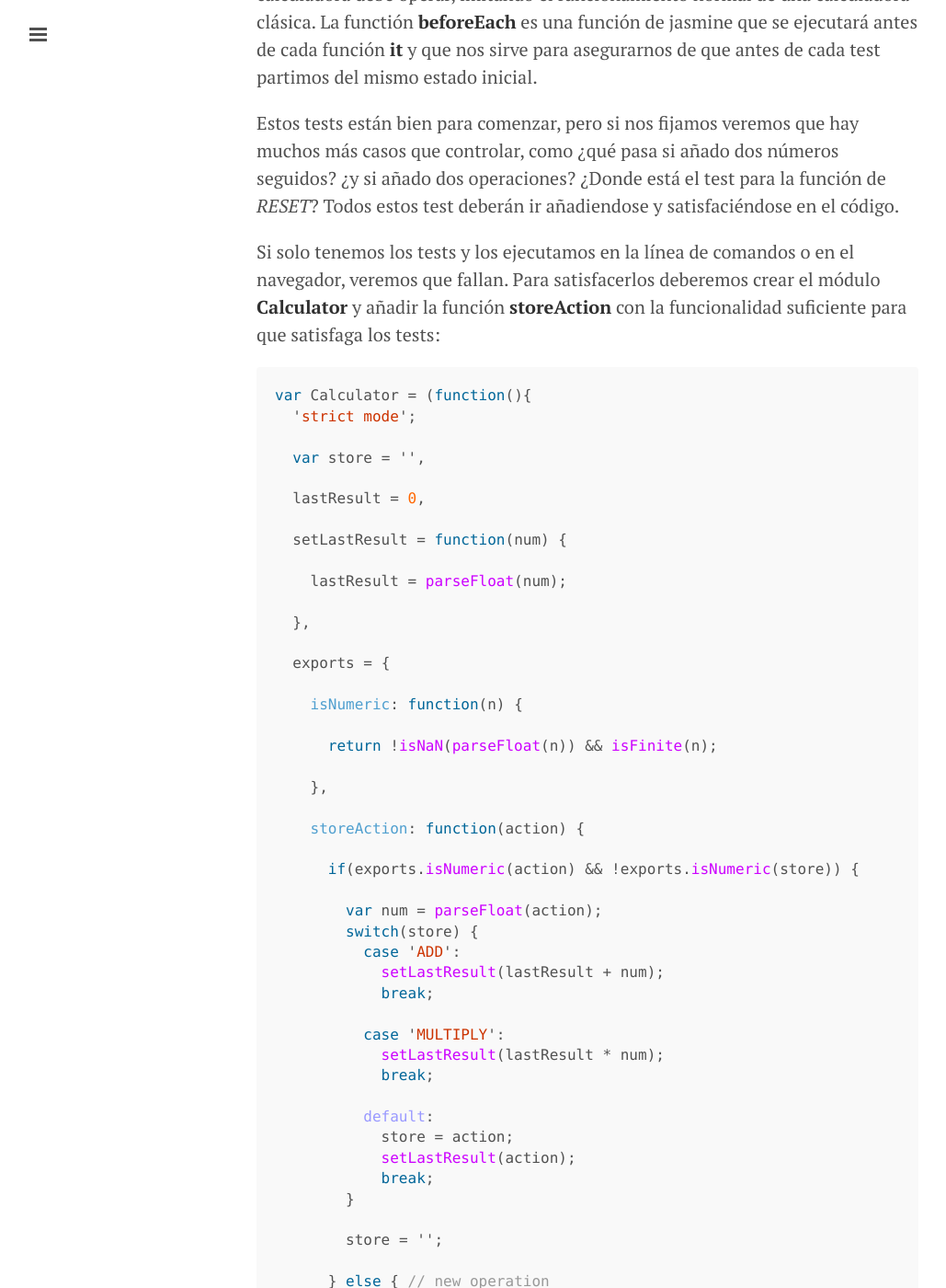
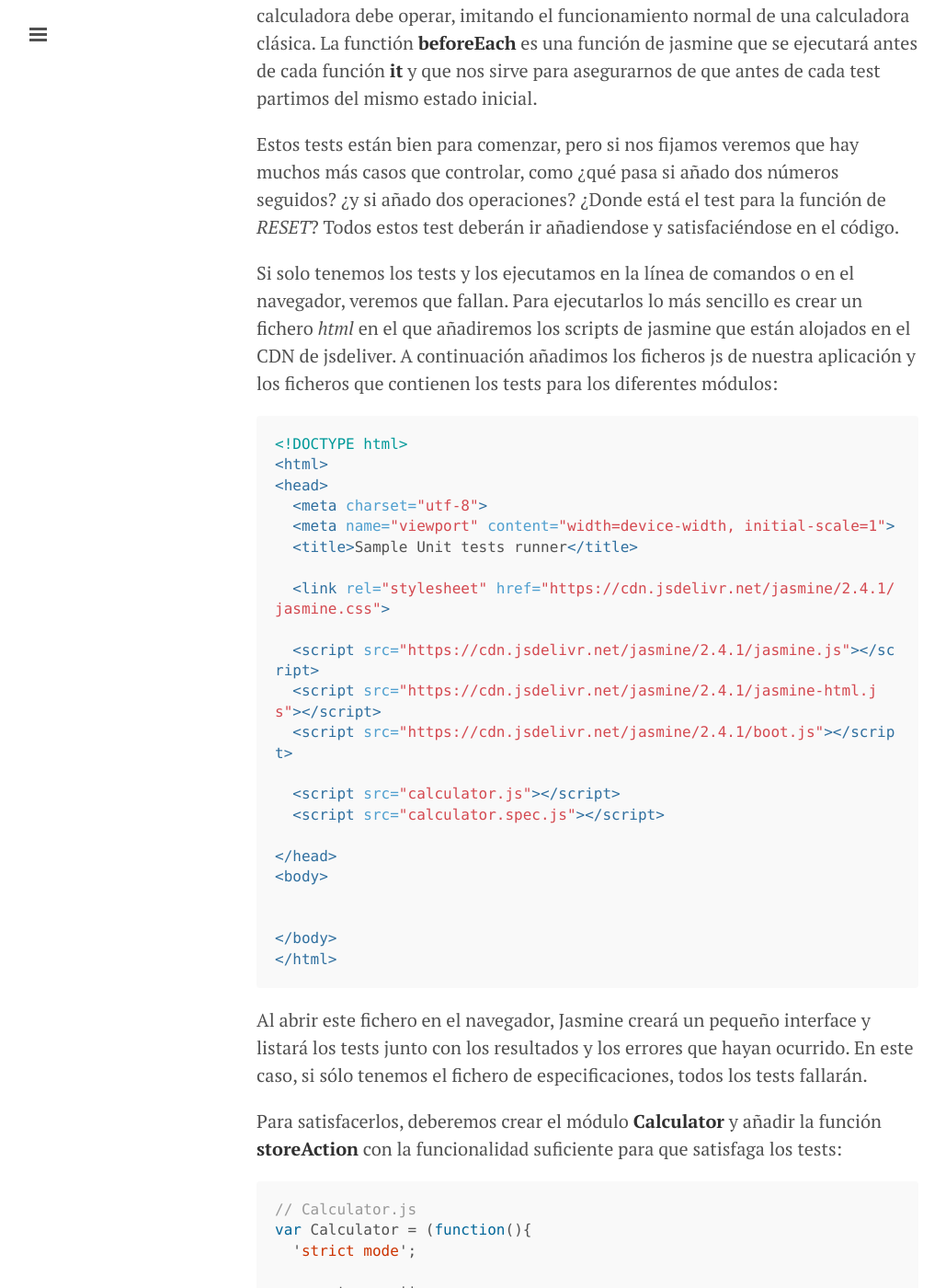
Before and after one commit to juanmirod/juanmirod.github.io, a Jekyll site: the page built from _posts/2016-04-21-tests-unitarios-en-javascript.markdown, in a window 1280 px wide and 1400 px high, scrolled down 2810 px. Shown: the whole window at 92% size, without its empty margins (1-1030 px from the left). Built offline with Jekyll 4.4.1, drawn with Linux system fonts in a browser that asks for light colours; some of the changed text lies outside the part shown.

Commit message:
Añadido ejemplo de como usar Jasmine

````diff
--- a/_posts/2016-04-21-tests-unitarios-en-javascript.markdown
+++ b/_posts/2016-04-21-tests-unitarios-en-javascript.markdown
@@ -36,6 +36,7 @@ En problemas fáciles como este de la calculadora, es fácil verse tentado a pon
 Por eso es por lo que en esta ocasión vamos a usar TDD y vamos a escribir primero unos tests de lo que queremos que nuestra calculadora haga:
 
 ```javascript
+// Calculator.spec.js
 describe('Calculator', function() {
 
   it('should have a storeAction function', function() {
@@ -77,9 +78,39 @@ Bien, ya sabemos lo que queremos, una calculadora que sume y multiplique, y que
 
 Estos tests están bien para comenzar, pero si nos fijamos veremos que hay muchos más casos que controlar, como ¿qué pasa si añado dos números seguidos? ¿y si añado dos operaciones? ¿Donde está el test para la función de *RESET*? Todos estos test deberán ir añadiendose y satisfaciéndose en el código.
 
-Si solo tenemos los tests y los ejecutamos en la línea de comandos o en el navegador, veremos que fallan. Para satisfacerlos deberemos crear el módulo **Calculator** y añadir la función **storeAction** con la funcionalidad suficiente para que satisfaga los tests:
+Si solo tenemos los tests y los ejecutamos en la línea de comandos o en el navegador, veremos que fallan. Para ejecutarlos lo más sencillo es crear un fichero *html* en el que añadiremos los scripts de jasmine que están alojados en el CDN de jsdeliver. A continuación añadimos los ficheros js de nuestra aplicación y los ficheros que contienen los tests para los diferentes módulos:
+
+```html
+<!DOCTYPE html>
+<html>
+<head>
+  <meta charset="utf-8">
+  <meta name="viewport" content="width=device-width, initial-scale=1">
+  <title>Sample Unit tests runner</title>
+
+  <link rel="stylesheet" href="https://cdn.jsdelivr.net/jasmine/2.4.1/jasmine.css">
+
+  <script src="https://cdn.jsdelivr.net/jasmine/2.4.1/jasmine.js"></script>
+  <script src="https://cdn.jsdelivr.net/jasmine/2.4.1/jasmine-html.js"></script>
+  <script src="https://cdn.jsdelivr.net/jasmine/2.4.1/boot.js"></script>
+
+  <script src="calculator.js"></script>
+  <script src="calculator.spec.js"></script>
+
+</head>
+<body>
+
+
+</body>
+</html>
+```
+
+Al abrir este fichero en el navegador, Jasmine creará un pequeño interface y listará los tests junto con los resultados y los errores que hayan ocurrido. En este caso, si sólo tenemos el fichero de especificaciones, todos los tests fallarán.
+
+Para satisfacerlos, deberemos crear el módulo **Calculator** y añadir la función **storeAction** con la funcionalidad suficiente para que satisfaga los tests:
 
 ```javascript
+// Calculator.js
 var Calculator = (function(){
   'strict mode';
 
````
Also changed, not shown: other parts of _posts/2016-04-21-tests-unitarios-en-javascript.markdown (+1 -1 lines).
